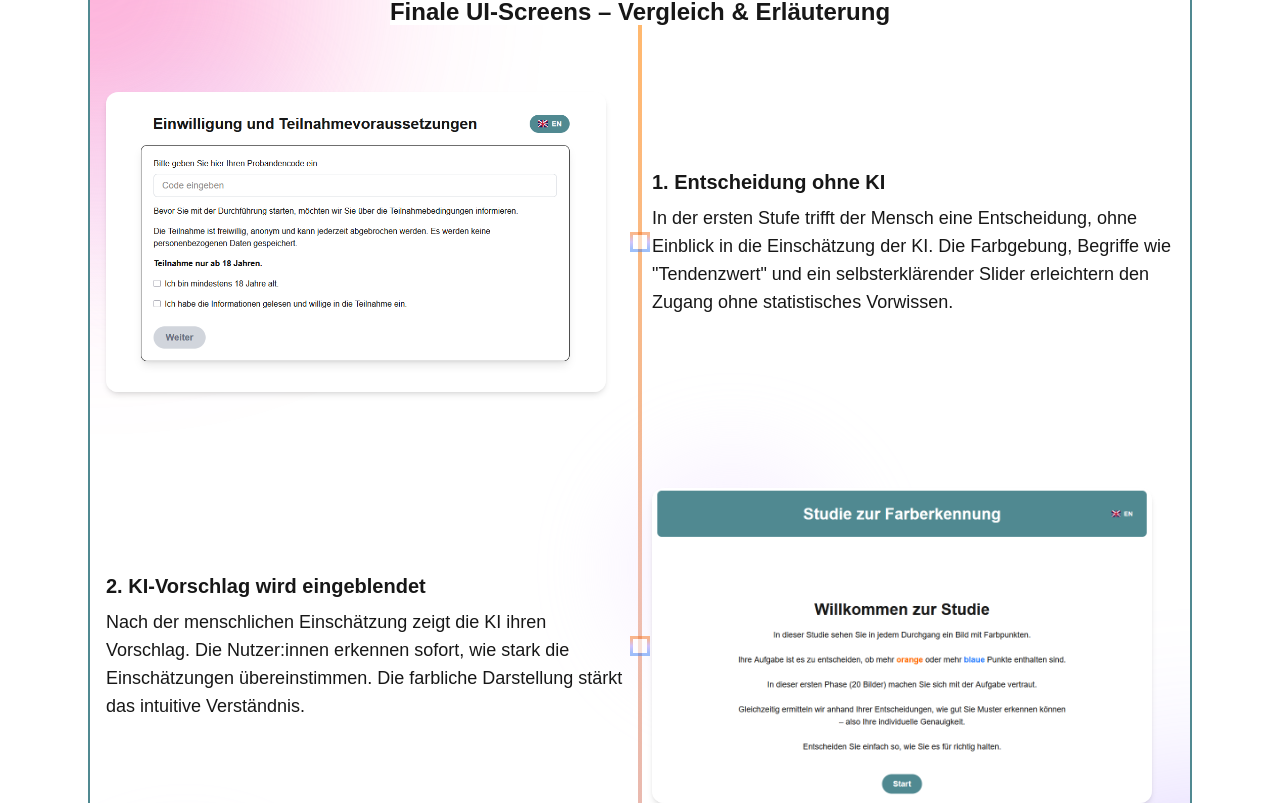
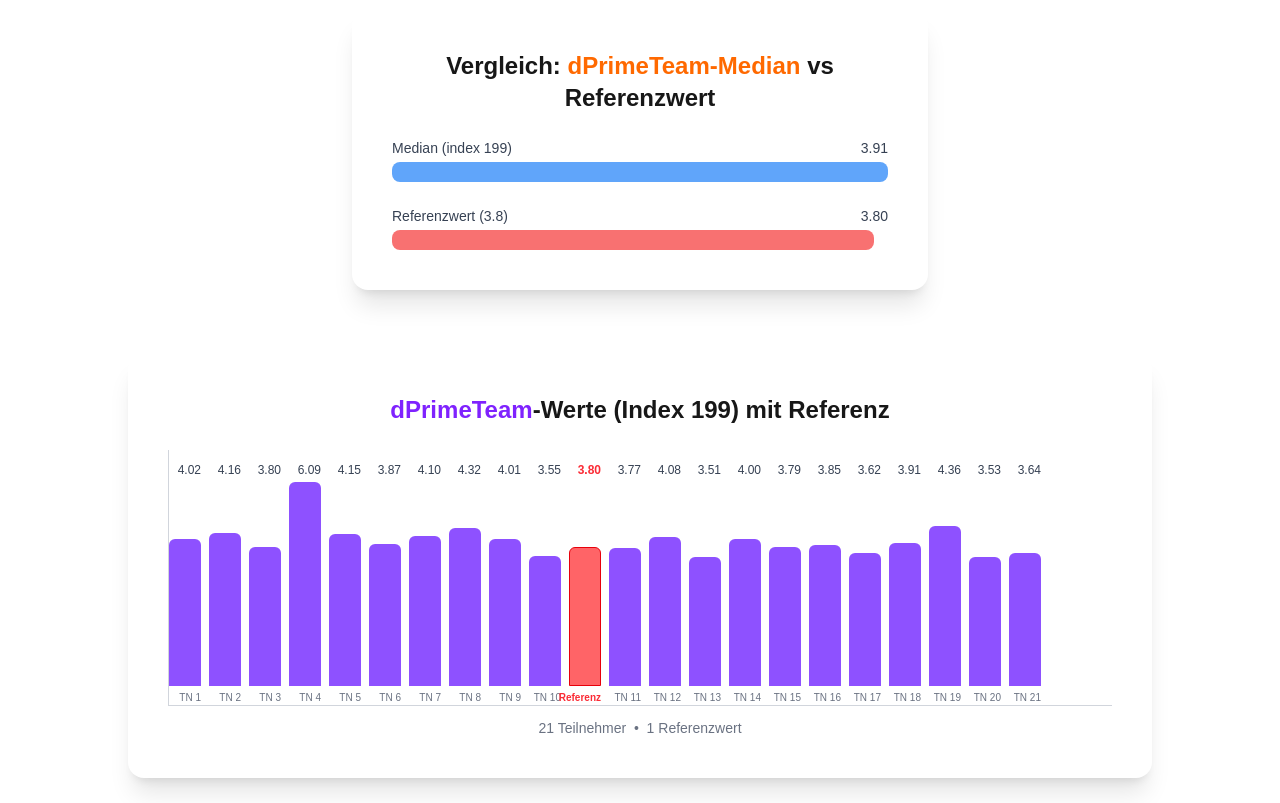
Before and after one commit to L0i0n0a/PsyKi, a Next.js app in the folder multarbeit/: page /details/design/4 in a window 1280 px wide. Shown: the part 438-1241 px from the top of the page. Built offline with nearby package versions, Linux system fonts and the light colour scheme.

Commit message:
style: added data visulatisation

```diff
--- a/multarbeit/src/app/details/design/4/page.tsx
+++ b/multarbeit/src/app/details/design/4/page.tsx
@@ -7,6 +7,8 @@ import Image from 'next/image';
 import FeedbackHintCard from '@/components/layout/FeedbackHintCard';
 import FeedbackSlider from '@/components/ui/Slider/FeedbackSlider';
 import FinalScreensFlow from '@/components/layout/FinalScreensFlow';
+import AnimatedDataChart from '@/components/layout/AnimatedDataChart';
+import AllParticipantsChart from '@/components/layout/AllParticipantsChart';
 
 const DesignDecisionsPage3: React.FC = () => {
     const router = useRouter();
@@ -27,6 +29,9 @@ const DesignDecisionsPage3: React.FC = () => {
                     und harte Schwellenwerte wurden bewusst vermieden, um Nutzer*innen nicht unter Druck zu setzen.
                 </p>
             </section>
+
+            <AnimatedDataChart/>
+            <AllParticipantsChart/>
 
 
 <FinalScreensFlow />
--- /dev/null
+++ b/multarbeit/src/components/layout/AllParticipantsChart.tsx
@@ -0,0 +1,116 @@
+'use client';
+
+import React, { useEffect, useState } from 'react';
+import { motion } from 'framer-motion';
+import jsonData from '../../store/results.json';
+
+type BarEntry = {
+    label: string;
+    value: number;
+    isReference?: boolean;
+};
+
+const getAllDPrimeIndex199 = (data: any): number[] => {
+    const values: number[] = [];
+
+    const search = (obj: any) => {
+        if (Array.isArray(obj)) {
+            obj.forEach(search);
+        } else if (typeof obj === 'object' && obj !== null) {
+            if (obj.index === 199 && typeof obj.dPrimeTeam === 'number') {
+                values.push(obj.dPrimeTeam);
+            }
+            Object.values(obj).forEach(search);
+        }
+    };
+
+    search(data);
+    return values;
+};
+
+const AllParticipantsChart: React.FC = () => {
+    const [bars, setBars] = useState<BarEntry[]>([]);
+
+    useEffect(() => {
+        const values = getAllDPrimeIndex199(jsonData);
+
+        // Build bar data with labels
+        const participantBars: BarEntry[] = values.map((v, i) => ({
+            label: `TN ${i + 1}`,
+            value: v,
+        }));
+
+        // Insert reference value at the middle
+        const middleIndex = Math.floor(participantBars.length / 2);
+        const withReference: BarEntry[] = [
+            ...participantBars.slice(0, middleIndex),
+            { label: 'Referenz', value: 3.8, isReference: true },
+            ...participantBars.slice(middleIndex),
+        ];
+
+        setBars(withReference);
+    }, []);
+
+    const max = Math.max(...bars.map(b => b.value), 4.5);
+
+
+
+    return (
+        <section className="p-10 bg-white rounded-2xl shadow-xl max-w-5xl mx-auto mt-16">
+            <h2 className="text-2xl font-semibold mb-6 text-center">
+                <span className="text-violet-600">dPrimeTeam</span>-Werte (Index 199) mit Referenz
+            </h2>
+
+            <div className="relative h-64 border-l border-b border-gray-300 pt-8 overflow-x-auto ">
+                <div className="flex justify-end items-end gap-2 h-full w-fit relative">
+                    {bars.map((bar, i) => {
+                        const heightPercent = (bar.value / max) * 100;
+
+                        return (
+                            <div key={i} className="flex justify-end items-end flex-col items-center w-8 relative h-full">
+                                {/* Label above bar */}
+                                <motion.div
+                                    initial={{ opacity: 0, y: -6 }}
+                                    animate={{ opacity: 1, y: 0 }}
+                                    transition={{ delay: i * 0.015 }}
+                                    className={`text-xs mb-1 absolute -top-5 ${bar.isReference ? 'text-red-500 font-semibold' : 'text-gray-700'
+                                        }`}
+                                >
+                                    {bar.value.toFixed(2)}
+                                </motion.div>
+
+                                {/* Bar */}
+                                <motion.div
+                                    initial={{ height: 0 }}
+                                    animate={{ height: `${heightPercent}%` }}
+                                    transition={{ duration: 0.5, delay: i * 0.015 }}
+                                    className={`w-full rounded-t-md ${bar.isReference
+                                            ? 'bg-red-400 border border-red-600'
+                                            : 'bg-violet-500 hover:bg-violet-600'
+                                        }`}
+                                />
+
+                                {/* Bottom label */}
+                                <div
+                                    className={`text-[10px] mt-1 text-center ${bar.isReference ? 'text-red-500 font-semibold' : 'text-gray-500'
+                                        }`}
+                                >
+                                    {bar.label}
+                                </div>
+                            </div>
+                        );
+                    })}
+                </div>
+            </div>
+
+            <div className="text-center text-sm text-gray-500 mt-3">
+                {bars.length - 1} Teilnehmer &nbsp;•&nbsp; 1 Referenzwert
+            </div>
+        </section>
+    );
+};
+
+
+
+
+export default AllParticipantsChart;
--- /dev/null
+++ b/multarbeit/src/components/layout/AnimatedDataChart.tsx
@@ -0,0 +1,82 @@
+'use client';
+
+import React, { useEffect, useState } from 'react';
+import { motion } from 'framer-motion';
+
+// Replace with your imported JSON data
+import jsonData from '../../store/results.json';
+
+const getDPrimeValuesWithIndex199 = (data: any): number[] => {
+  const dprimeValues: number[] = [];
+
+  const recursiveSearch = (obj: any) => {
+    if (Array.isArray(obj)) {
+      obj.forEach((item) => recursiveSearch(item));
+    } else if (typeof obj === 'object' && obj !== null) {
+      if (obj.index === 199 && typeof obj.dPrimeTeam === 'number') {
+        dprimeValues.push(obj.dPrimeTeam);
+      }
+      Object.values(obj).forEach((val) => recursiveSearch(val));
+    }
+  };
+
+  recursiveSearch(data);
+  return dprimeValues;
+};
+
+const calculateMedian = (values: number[]) => {
+  const sorted = [...values].sort((a, b) => a - b);
+  const mid = Math.floor(sorted.length / 2);
+  return sorted.length % 2 !== 0
+    ? sorted[mid]
+    : (sorted[mid - 1] + sorted[mid]) / 2;
+};
+
+const AnimatedDataChart: React.FC = () => {
+  const [median, setMedian] = useState<number | null>(null);
+  const reference = 3.8;
+
+  useEffect(() => {
+    const values = getDPrimeValuesWithIndex199(jsonData);
+    if (values.length > 0) {
+      setMedian(calculateMedian(values));
+    }
+  }, []);
+
+  if (median === null) {
+    return <p className="text-center mt-10 text-gray-500">Lade Daten…</p>;
+  }
+
+  const maxVal = Math.max(median, reference);
+
+  return (
+    <section className="p-10 bg-white rounded-2xl shadow-xl max-w-xl mx-auto mt-16">
+      <h2 className="text-2xl font-semibold mb-6 text-center">
+        Vergleich: <span className="text-orange-500">dPrimeTeam-Median</span> vs Referenzwert
+      </h2>
+
+      <div className="space-y-6">
+        {[
+          { label: 'Median (index 199)', value: median, color: '#60a5fa' },
+          { label: 'Referenzwert (3.8)', value: reference, color: '#f87171' },
+        ].map(({ label, value, color }, i) => (
+          <div key={i}>
+            <div className="flex justify-between mb-1 text-sm font-medium text-gray-700">
+              <span>{label}</span>
+              <span>{value.toFixed(2)}</span>
+            </div>
+            <motion.div
+              initial={{ width: 0 }}
+              animate={{ width: `${(value / maxVal) * 100}%` }}
+              transition={{ duration: 0.6 }}
+              className="h-5 rounded-lg"
+              style={{ backgroundColor: color }}
+            />
+          </div>
+        ))}
+      </div>
+    </section>
+  );
+};
+
+export default AnimatedDataChart;
--- a/multarbeit/src/components/layout/FinalScreensFlow.tsx
+++ b/multarbeit/src/components/layout/FinalScreensFlow.tsx
@@ -49,6 +49,11 @@ const screens = [
     title: 'KI-Vorschlag wird eingeblendet',
     text: 'Nach der menschlichen Einschätzung zeigt die KI ihren Vorschlag. Die Nutzer:innen erkennen sofort, wie stark die Einschätzungen übereinstimmen. Die farbliche Darstellung stärkt das intuitive Verständnis.',
     image: '/main2.png',
+  },
+  {
+    title: 'Aufmerksamkeitscheck',
+    text: 'Nach der menschlichen Einschätzung zeigt die KI ihren Vorschlag. Die Nutzer:innen erkennen sofort, wie stark die Einschätzungen übereinstimmen. Die farbliche Darstellung stärkt das intuitive Verständnis.',
+    image: '/attention.png',
   },
   {
     title: 'Gemeinsame Empfehlung (Teamwert)',
```
Also changed, not shown: multarbeit/public/attention.png (added).
